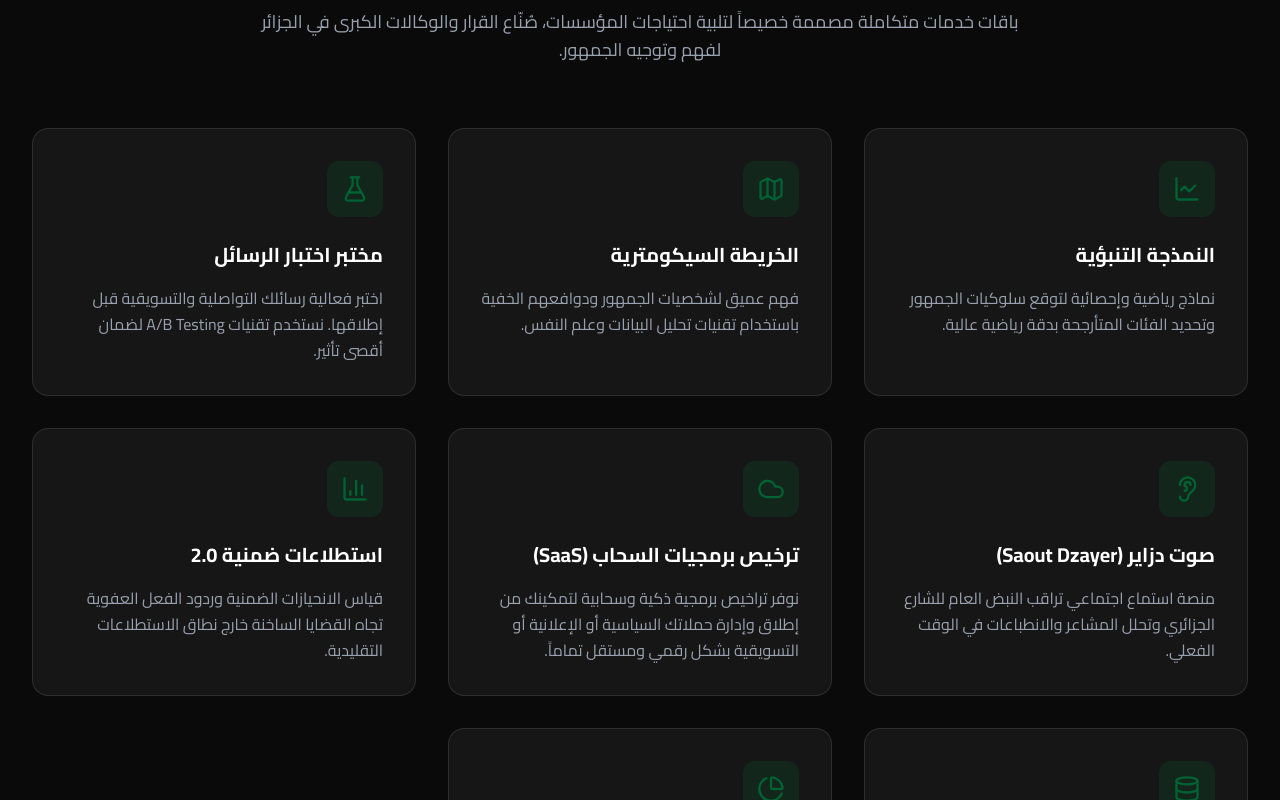
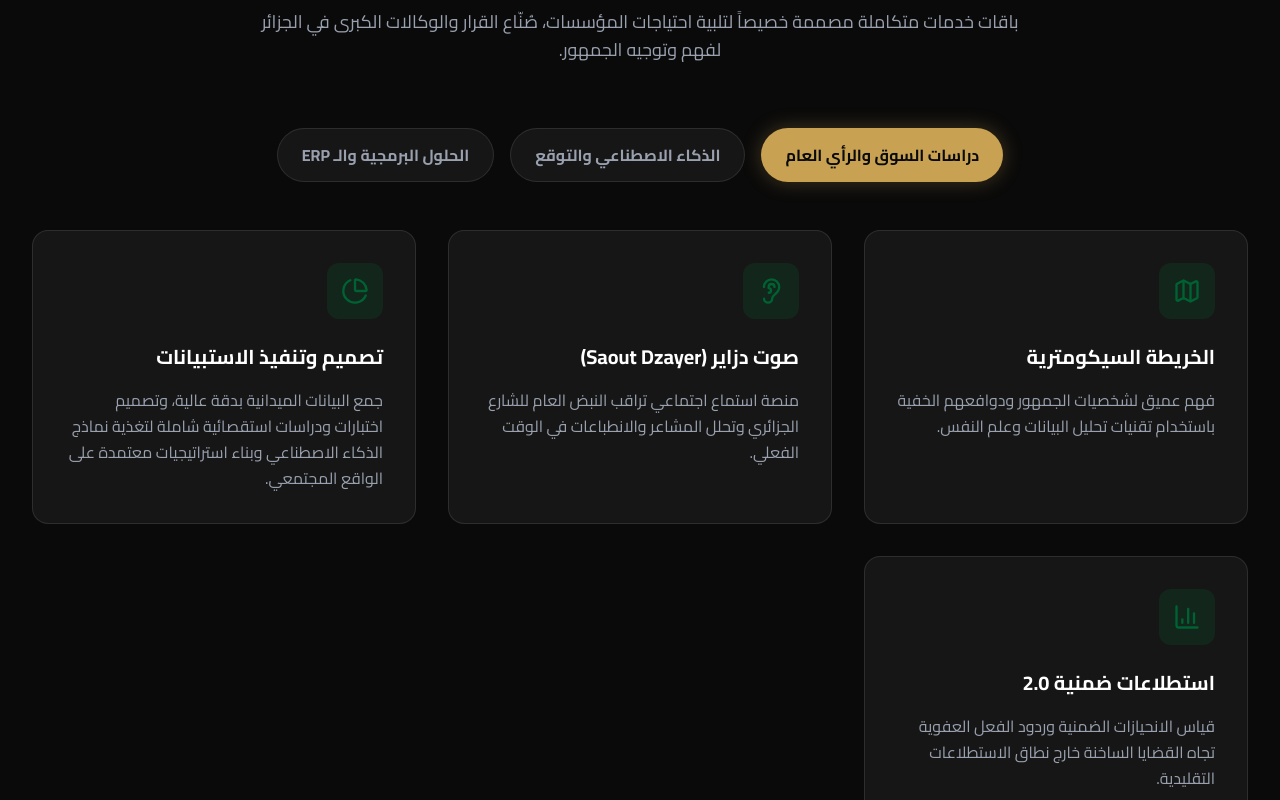
Before and after one commit to aymen1998-numb/DZ-ANALYTICA, a React (Vite) app: page / in a window 1280 px wide. Shown: the part 1960-2760 px from the top of the page. Built offline with nearby package versions, Linux system fonts and the light colour scheme.

Commit message:
Restructure services section with interactive category tabs to reduce page length, and integrate MiroFish AI Swarm simulation service card

```diff
--- a/src/App.tsx
+++ b/src/App.tsx
@@ -27,6 +27,7 @@ export default function App() {
   const [isQuizOpen, setIsQuizOpen] = useState(false);
   const [isPitchDeckOpen, setIsPitchDeckOpen] = useState(false);
   const [isEthicsOpen, setIsEthicsOpen] = useState(false);
+  const [activeServiceTab, setActiveServiceTab] = useState<'market-polling' | 'ai-prediction' | 'software-erp'>('market-polling');
 
   useEffect(() => {
     // Secret ways to open modals directly via URL path or parameters
@@ -428,62 +429,102 @@ export default function App() {
               </p>
             </div>
 
-            <div className="grid md:grid-cols-2 lg:grid-cols-3 gap-8">
+            {/* Tab Selector */}
+            <div className="flex flex-wrap justify-center gap-3 sm:gap-4 mb-12 max-w-4xl mx-auto">
               {[
+                { id: 'market-polling', label: t('دراسات السوق والرأي العام') },
+                { id: 'ai-prediction', label: t('الذكاء الاصطناعي والتوقع') },
+                { id: 'software-erp', label: t('الحلول البرمجية والـ ERP') }
+              ].map((tab) => (
+                <button
+                  key={tab.id}
+                  onClick={() => setActiveServiceTab(tab.id as any)}
+                  className={`px-5 py-3 sm:px-6 sm:py-3.5 rounded-full text-sm sm:text-base font-bold transition-all duration-300 ${
+                    activeServiceTab === tab.id
+                      ? 'bg-dz-gold text-dz-darker shadow-[0_0_20px_rgba(200,162,82,0.3)]'
+                      : 'bg-white/5 text-gray-400 hover:bg-white/10 hover:text-white border border-white/10'
+                  }`}
+                >
+                  {tab.label}
+                </button>
+              ))}
+            </div>
+
+            <div className="grid md:grid-cols-2 lg:grid-cols-3 gap-8 min-h-[380px]">
+              <AnimatePresence mode="popLayout">
+                {[
+                  {
+                    id: "voter-mapping",
+                    title: t("الخريطة السيكومترية"),
+                    description: t("فهم عميق لشخصيات الجمهور ودوافعهم الخفية باستخدام تقنيات تحليل البيانات وعلم النفس."),
+                    icon: Map,
+                    category: "market-polling"
+                  },
+                  {
+                    id: "social-listening",
+                    title: t("صوت دزاير (Saout Dzayer)"),
+                    description: lang === 'ar' ? t("منصة استماع اجتماعي تراقب النبض العام للشارع الجزائري وتحلل المشاعر والانطباعات في الوقت الفعلي.") : "Social listening platform monitoring the Algerian public pulse in real-time.",
+                    icon: Ear,
+                    category: "market-polling"
+                  },
+                  {
+                    id: "surveys-running",
+                    title: t("تصميم وتنفيذ الاستبيانات"),
+                    description: t("جمع البيانات الميدانية بدقة عالية، وتصميم اختبارات ودراسات استقصائية شاملة لتغذية نماذج الذكاء الاصطناعي وبناء استراتيجيات معتمدة على الواقع المجتمعي."),
+                    icon: PieChart,
+                    category: "market-polling"
+                  },
+                  {
+                    id: "implicit-polling",
+                    title: lang === 'ar' ? t("استطلاعات ضمنية 2.0") : "Implicit Polling 2.0",
+                    description: lang === 'ar' ? t("قياس الانحيازات الضمنية وردود الفعل العفوية تجاه القضايا الساخنة خارج نطاق الاستطلاعات التقليدية.") : "Measuring implicit biases and spontaneous reactions beyond traditional polling.",
+                    icon: BarChart3,
+                    category: "market-polling"
+                  },
                   {
                     id: "predictive-modeling",
                     title: t("النمذجة التنبؤية"),
                     description: t("نماذج رياضية وإحصائية لتوقع سلوكيات الجمهور وتحديد الفئات المتأرجحة بدقة رياضية عالية."),
                     icon: LineChart,
+                    category: "ai-prediction"
                   },
                   {
-                    id: "voter-mapping",
-                    title: t("الخريطة السيكومترية"),
-                    description: t("فهم عميق لشخصيات الجمهور ودوافعهم الخفية باستخدام تقنيات تحليل البيانات وعلم النفس."),
-                    icon: Map,
+                    id: "mirofish-swarm",
+                    title: t("محاكاة الرأي العام والذكاء الاصطناعي (MiroFish)"),
+                    description: t("محاكاة سلوك المستهلكين واتجاهات الرأي العام في الجزائر عبر آلاف الوكلاء الأذكياء بتخصيص سيكومتري دقيق لتجربة القرارات قبل إطلاقها."),
+                    icon: Users,
+                    category: "ai-prediction"
                   },
                   {
                     id: "message-lab",
                     title: t("مختبر اختبار الرسائل"),
                     description: t("اختبر فعالية رسائلك التواصلية والتسويقية قبل إطلاقها. نستخدم تقنيات A/B Testing لضمان أقصى تأثير."),
                     icon: FlaskConical,
+                    category: "ai-prediction"
                   },
                   {
-                    id: "social-listening",
-                    title: t("صوت دزاير (Saout Dzayer)"),
-                    description: lang === 'ar' ? t("منصة استماع اجتماعي تراقب النبض العام للشارع الجزائري وتحلل المشاعر والانطباعات في الوقت الفعلي.") : "Social listening platform monitoring the Algerian public pulse in real-time.",
-                    icon: Ear,
+                    id: "odoo-implementation",
+                    title: t("تنفيذ وتطوير أنظمة Odoo"),
+                    description: t("تهيئة وإدماج أنظمة تخطيط الموارد (ERP) باستخدام Odoo لإدارة المؤسسات والمشاريع بفعالية، مع الدعم الفني المستمر واستضافة سحابية آمنة في الجزائر."),
+                    icon: Database,
+                    category: "software-erp"
                   },
                   {
                     id: "saas-licensing",
                     title: t("ترخيص برمجيات السحاب (SaaS)"),
                     description: t("نوفر تراخيص برمجية ذكية وسحابية لتمكينك من إطلاق وإدارة حملاتك السياسية أو الإعلانية أو التسويقية بشكل رقمي ومستقل تماماً."),
                     icon: Cloud,
-                  },
-                  {
-                    id: "implicit-polling",
-                    title: lang === 'ar' ? t("استطلاعات ضمنية 2.0") : "Implicit Polling 2.0",
-                    description: lang === 'ar' ? t("قياس الانحيازات الضمنية وردود الفعل العفوية تجاه القضايا الساخنة خارج نطاق الاستطلاعات التقليدية.") : "Measuring implicit biases and spontaneous reactions beyond traditional polling.",
-                    icon: BarChart3,
-                  },
-                  {
-                    id: "odoo-implementation",
-                    title: t("تنفيذ وتطوير أنظمة Odoo"),
-                    description: t("تهيئة وإدماج أنظمة تخطيط الموارد (ERP) باستخدام Odoo لإدارة المؤسسات والمشاريع بفعالية، مع الدعم الفني المستمر واستضافة سحابية آمنة في الجزائر."),
-                    icon: Database,
-                  },
-                  {
-                    id: "surveys-running",
-                    title: t("تصميم وتنفيذ الاستبيانات"),
-                    description: t("جمع البيانات الميدانية بدقة عالية، وتصميم اختبارات ودراسات استقصائية شاملة لتغذية نماذج الذكاء الاصطناعي وبناء استراتيجيات معتمدة على الواقع المجتمعي."),
-                    icon: PieChart,
-                  },
-                ].map((service, index) => (
+                    category: "software-erp"
+                  }
+                ]
+                .filter(service => service.category === activeServiceTab)
+                .map((service) => (
                   <motion.div
-                  initial={{ opacity: 0, y: 20 }}
-                  whileInView={{ opacity: 1, y: 0 }}
-                  viewport={{ once: true }}
-                  transition={{ delay: index * 0.1, duration: 0.5 }}
+                    layout
+                    initial={{ opacity: 0, scale: 0.95, y: 15 }}
+                    animate={{ opacity: 1, scale: 1, y: 0 }}
+                    exit={{ opacity: 0, scale: 0.95, y: -15 }}
+                    transition={{ duration: 0.3 }}
                     key={service.id}
                     className="bg-white/5 border border-white/10 rounded-2xl p-8 hover:bg-white/10 hover:border-dz-gold/50 transition-all duration-300 group cursor-pointer"
                   >
@@ -494,6 +535,7 @@ export default function App() {
                     <p className="text-gray-400 leading-relaxed">{service.description}</p>
                   </motion.div>
                 ))}
+              </AnimatePresence>
             </div>
           </div>
         </section>
--- a/src/translations.ts
+++ b/src/translations.ts
@@ -181,7 +181,12 @@ export const translations = {
     "هل توفر دزاير أناليتيكا خدمات تكامل وتطوير Odoo ERP للشركات الجزائرية؟": "Does DZ Analytica offer Odoo ERP integration and development in Algeria?",
     "نعم، نحن متخصصون في تخصيص وتنفيذ نظام Odoo لإدارة الموارد (ERP) في الجزائر، بما في ذلك إدارة المبيعات، المحاسبة المتوافقة مع النظام الجبائي الجزائري، المخازن، والربط السحابي الآمن.": "Yes, we specialize in customizing and deploying Odoo ERP in Algeria, including sales management, accounting compliant with Algerian tax laws, inventory, and secure cloud hosting.",
     "كيف تساعد المنصة في توسيع نطاق الأعمال B2B ودراسة السوق الجزائري؟": "How does the platform support B2B market entry and expansion in Algeria?",
-    "نستخدم خوارزميات الذكاء الاصطناعي والنمذجة التنبؤية لربط الشركات بقواعد بيانات دقيقة للمشترين وصناع القرار الشرائي (B2B qualified leads) in various Algerian wilayas.": "We leverage predictive modeling and AI algorithms to connect businesses with high-intent decision makers and qualified B2B leads in various Algerian wilayas."
+    "نستخدم خوارزميات الذكاء الاصطناعي والنمذجة التنبؤية لربط الشركات بقواعد بيانات دقيقة للمشترين وصناع القرار الشرائي (B2B qualified leads) in various Algerian wilayas.": "We leverage predictive modeling and AI algorithms to connect businesses with high-intent decision makers and qualified B2B leads in various Algerian wilayas.",
+    "دراسات السوق والرأي العام": "Market Research & Public Opinion",
+    "الذكاء الاصطناعي والتوقع": "AI & Predictive Analytics",
+    "الحلول البرمجية والـ ERP": "Software Solutions & ERP",
+    "محاكاة الرأي العام والذكاء الاصطناعي (MiroFish)": "Public Opinion & AI Simulation (MiroFish)",
+    "محاكاة سلوك المستهلكين واتجاهات الرأي العام في الجزائر عبر آلاف الوكلاء الأذكياء بتخصيص سيكومتري دقيق لتجربة القرارات قبل إطلاقها.": "Simulating consumer behavior and public opinion in Algeria using thousands of smart agents with custom psychometric settings to test decisions before launching."
   },
   "fr": {
     "دزاير": "DZ ",
@@ -364,7 +369,12 @@ export const translations = {
     "هل توفر دزاير أناليتيكا خدمات تكامل وتطوير Odoo ERP للشركات الجزائرية؟": "Proposez-vous l'intégration et l'implémentation d'Odoo ERP en Algérie ?",
     "نعم، نحن متخصصون في تخصيص وتنفيذ نظام Odoo لإدارة الموارد (ERP) في الجزائر، بما في ذلك إدارة المبيعات، المحاسبة المتوافقة مع النظام الجبائي الجزائري، المخازن، والربط السحابي الآمن.": "Oui, nous sommes spécialisés dans le déploiement et la personnalisation d'Odoo ERP en Algérie, y compris la gestion commerciale, la comptabilité fiscale algérienne, les stocks et l'hébergement cloud sécurisé.",
     "كيف تساعد المنصة في توسيع نطاق الأعمال B2B ودراسة السوق الجزائري؟": "Comment DZ Analytica aide-t-elle à l'expansion B2B et à l'étude de marché en Algérie ?",
-    "نستخدم خوارزميات الذكاء الاصطناعي والنمذجة التنبؤية لربط الشركات بقواعد بيانات دقيقة للمشترين وصناع القرار الشرائي (B2B qualified leads) in various Algerian wilayas.": "Nous utilisons des algorithmes prédictifs et de l'IA pour connecter les entreprises à des bases de données ciblées de décideurs et de prospects B2B qualifiés in various Algerian wilayas."
+    "نستخدم خوارزميات الذكاء الاصطناعي والنمذجة التنبؤية لربط الشركات بقواعد بيانات دقيقة للمشترين وصناع القرار الشرائي (B2B qualified leads) in various Algerian wilayas.": "Nous utilisons des algorithmes prédictifs et de l'IA pour connecter les entreprises à des bases de données ciblées de décideurs et de prospects B2B qualifiés in various Algerian wilayas.",
+    "دراسات السوق والرأي العام": "Études de Marché & Opinion Publique",
+    "الذكاء الاصطناعي والتوقع": "IA & Analyses Prédictives",
+    "الحلول البرمجية والـ ERP": "Solutions Logicielles & ERP",
+    "محاكاة الرأي العام والذكاء الاصطناعي (MiroFish)": "Simulation d'Opinion Publique & IA (MiroFish)",
+    "محاكاة سلوك المستهلكين واتجاهات الرأي العام في الجزائر عبر آلاف الوكلاء الأذكياء بتخصيص سيكومتري دقيق لتجربة القرارات قبل إطلاقها.": "Simulation des comportements de consommation et de l'opinion publique en Algérie via des milliers d'agents intelligents pour tester vos décisions avant lancement."
   }
 };
 
```
Lines whose indentation alone changed are shown as unchanged.
